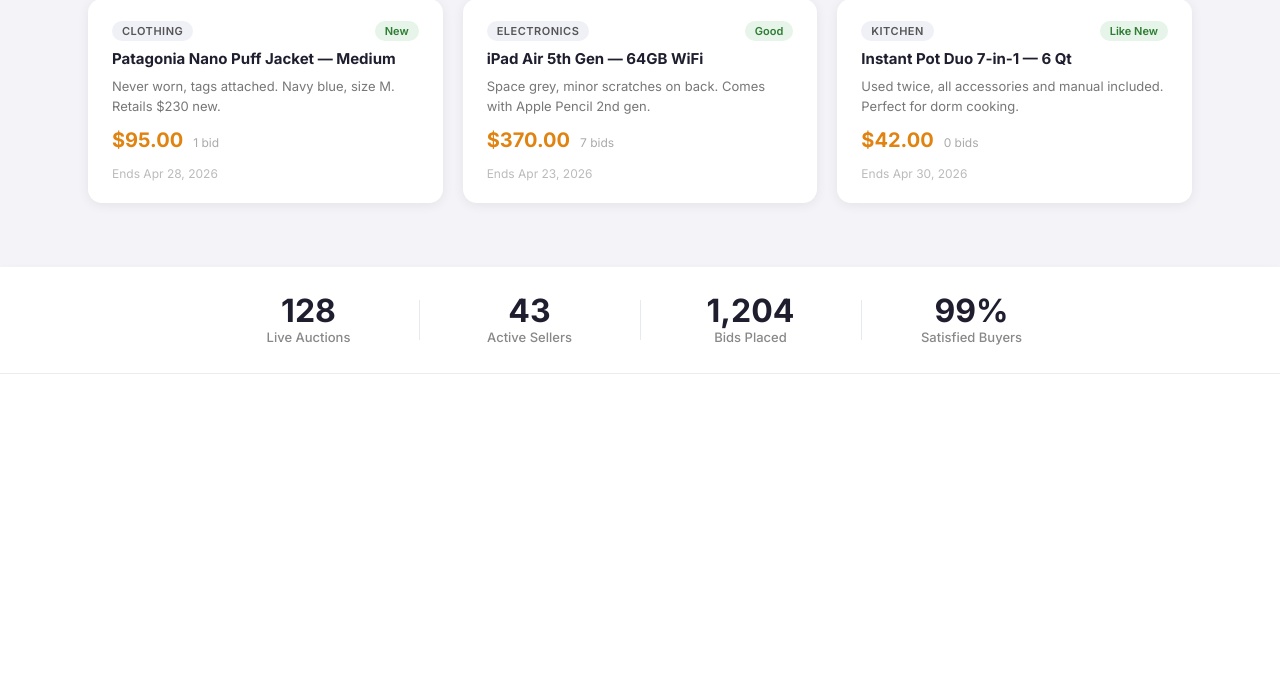
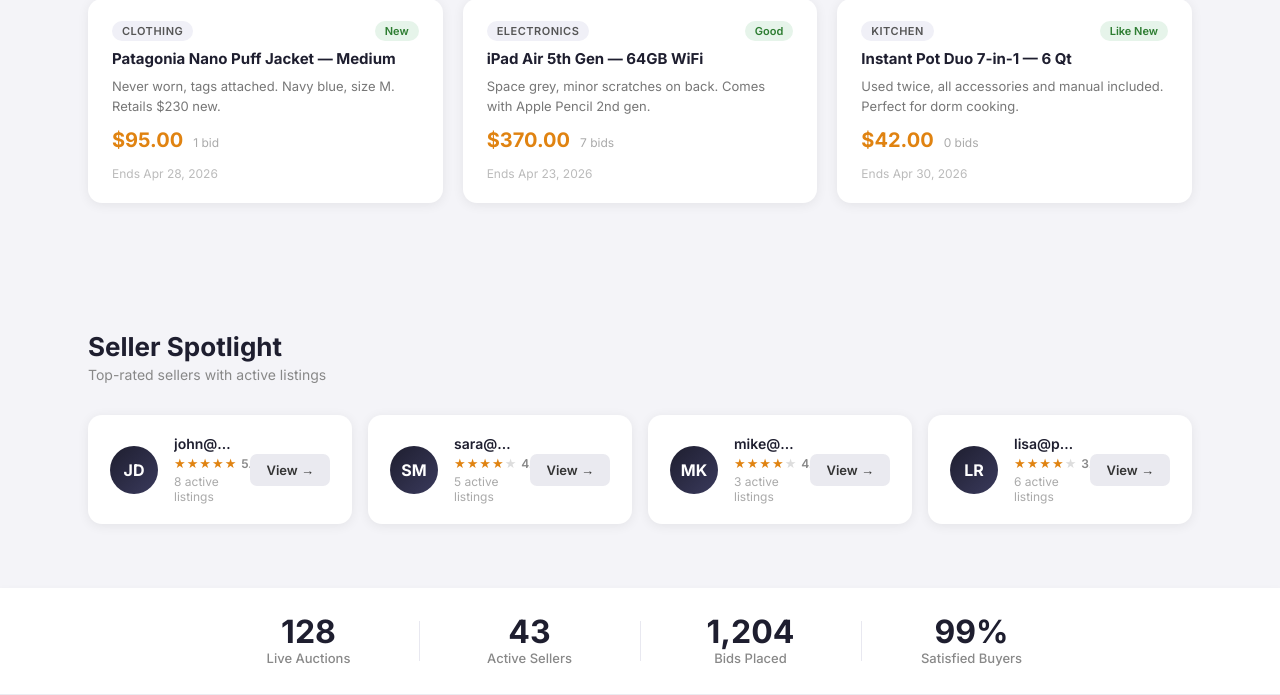
Before and after one commit to jvitorbarros15/Nittany-Auction-, a Flask app: page / in a window 1280 px wide. Shown: the part 1699-2394 px from the top of the page. Before the commit the page ends 2073 px from the top, so only its background shows below. Run offline with Flask 3, Linux system fonts and the light colour scheme.

Commit message:
Add seller spotlight section with ratings and avatar initials

```diff
--- a/static/style.css
+++ b/static/style.css
@@ -953,8 +953,7 @@
     color: #e08311;
 }
 
-/*
-   HOMEPAGE */
+/* HOMEPAGE */
 
 /* Register nav CTA */
 .nav-cta {
@@ -1447,3 +1446,90 @@
     margin-top: auto;
     padding-top: 6px;
 }
+
+/* ── Seller Spotlight ── */
+.hp-sellers {
+    display: grid;
+    grid-template-columns: repeat(auto-fill, minmax(260px, 1fr));
+    gap: 16px;
+}
+
+.hp-seller-card {
+    background: white;
+    border-radius: 14px;
+    padding: 20px 22px;
+    box-shadow: 0 2px 12px rgba(0,0,0,0.07);
+    display: flex;
+    align-items: center;
+    gap: 16px;
+    transition: transform 0.15s, box-shadow 0.15s;
+}
+
+.hp-seller-card:hover {
+    transform: translateY(-2px);
+    box-shadow: 0 6px 20px rgba(0,0,0,0.1);
+}
+
+.hp-seller-avatar {
+    width: 48px;
+    height: 48px;
+    border-radius: 50%;
+    background: linear-gradient(135deg, #1e1e2f, #3a3a5c);
+    color: white;
+    font-weight: 700;
+    font-size: 16px;
+    display: flex;
+    align-items: center;
+    justify-content: center;
+    flex-shrink: 0;
+}
+
+.hp-seller-info {
+    flex: 1;
+    display: flex;
+    flex-direction: column;
+    gap: 3px;
+    min-width: 0;
+}
+
+.hp-seller-name {
+    font-size: 14px;
+    font-weight: 600;
+    color: #1e1e2f;
+    white-space: nowrap;
+    overflow: hidden;
+    text-overflow: ellipsis;
+}
+
+.hp-seller-stars {
+    display: flex;
+    align-items: center;
+    gap: 1px;
+}
+
+.hp-star {
+    font-size: 13px;
+    color: #ddd;
+}
+
+.hp-star.filled {
+    color: #e08311;
+}
+
+.hp-seller-rating {
+    font-size: 12px;
+    font-weight: 600;
+    color: #888;
+    margin-left: 4px;
+}
+
+.hp-seller-meta {
+    font-size: 12px;
+    color: #aaa;
+}
+
+.hp-seller-btn {
+    flex-shrink: 0;
+    padding: 8px 16px !important;
+    font-size: 13px !important;
+}
--- a/templates/homepage.html
+++ b/templates/homepage.html
@@ -291,6 +291,80 @@
     </div>
 </section>
 
+<!-- ── Seller Spotlight ── -->
+<section class="hp-section">
+    <div class="hp-section-head">
+        <div>
+            <h2 class="hp-section-title" style="margin-left:0">Seller Spotlight</h2>
+            <p class="hp-section-sub" style="margin-left:0">Top-rated sellers with active listings</p>
+        </div>
+    </div>
+
+    <div class="hp-sellers">
+
+        <div class="hp-seller-card">
+            <div class="hp-seller-avatar">JD</div>
+            <div class="hp-seller-info">
+                <span class="hp-seller-name">john@psu.edu</span>
+                <div class="hp-seller-stars">
+                    <span class="hp-star filled">★</span><span class="hp-star filled">★</span>
+                    <span class="hp-star filled">★</span><span class="hp-star filled">★</span>
+                    <span class="hp-star filled">★</span>
+                    <span class="hp-seller-rating">5.0</span>
+                </div>
+                <span class="hp-seller-meta">8 active listings</span>
+            </div>
+            <a href="/login" class="btn-secondary hp-seller-btn">View →</a>
+        </div>
+
+        <div class="hp-seller-card">
+            <div class="hp-seller-avatar">SM</div>
+            <div class="hp-seller-info">
+                <span class="hp-seller-name">sara@psu.edu</span>
+                <div class="hp-seller-stars">
+                    <span class="hp-star filled">★</span><span class="hp-star filled">★</span>
+                    <span class="hp-star filled">★</span><span class="hp-star filled">★</span>
+                    <span class="hp-star">★</span>
+                    <span class="hp-seller-rating">4.2</span>
+                </div>
+                <span class="hp-seller-meta">5 active listings</span>
+            </div>
+            <a href="/login" class="btn-secondary hp-seller-btn">View →</a>
+        </div>
+
+        <div class="hp-seller-card">
+            <div class="hp-seller-avatar">MK</div>
+            <div class="hp-seller-info">
+                <span class="hp-seller-name">mike@psu.edu</span>
+                <div class="hp-seller-stars">
+                    <span class="hp-star filled">★</span><span class="hp-star filled">★</span>
+                    <span class="hp-star filled">★</span><span class="hp-star filled">★</span>
+                    <span class="hp-star half">★</span>
+                    <span class="hp-seller-rating">4.7</span>
+                </div>
+                <span class="hp-seller-meta">3 active listings</span>
+            </div>
+            <a href="/login" class="btn-secondary hp-seller-btn">View →</a>
+        </div>
+
+        <div class="hp-seller-card">
+            <div class="hp-seller-avatar">LR</div>
+            <div class="hp-seller-info">
+                <span class="hp-seller-name">lisa@psu.edu</span>
+                <div class="hp-seller-stars">
+                    <span class="hp-star filled">★</span><span class="hp-star filled">★</span>
+                    <span class="hp-star filled">★</span><span class="hp-star filled">★</span>
+                    <span class="hp-star">★</span>
+                    <span class="hp-seller-rating">3.9</span>
+                </div>
+                <span class="hp-seller-meta">6 active listings</span>
+            </div>
+            <a href="/login" class="btn-secondary hp-seller-btn">View →</a>
+        </div>
+
+    </div>
+</section>
+
 <!-- ── Stats Bar ── -->
 <section class="hp-stats">
     <div class="hp-stat">
```
